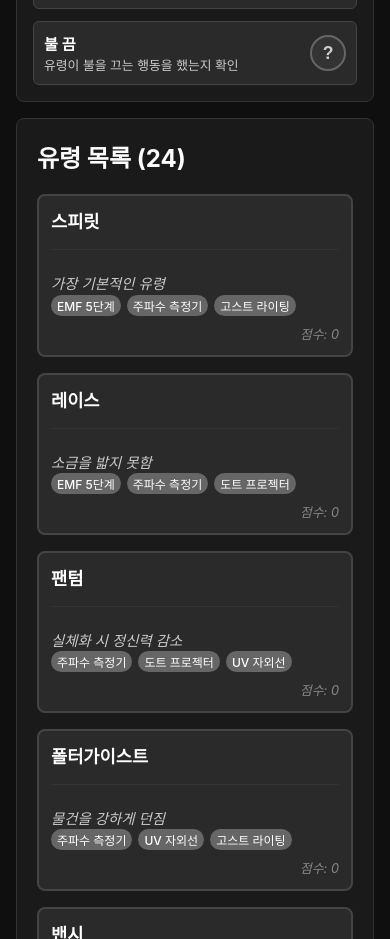
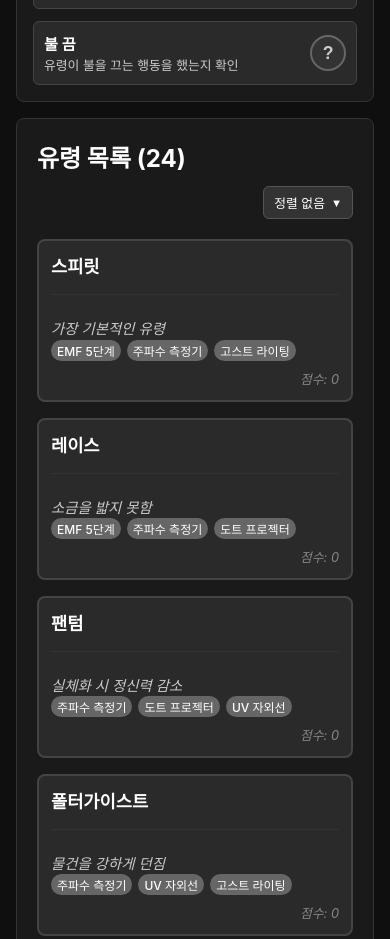
Before and after one commit to sthgml/ghost-note, a React (Create React App) app: page / in a window 390 px wide. Shown: the part 1540-2479 px from the top of the page. Built offline with nearby package versions, Linux system fonts and the light colour scheme.

Commit message:
feat: 정렬

```diff
--- a/src/components/GhostList.css
+++ b/src/components/GhostList.css
@@ -6,10 +6,88 @@
   color: #fff;
 }
 
-.ghost-list h2 {
-  margin: 0 0 20px 0;
+.ghost-list-header {
+  display: flex;
+  justify-content: space-between;
+  align-items: center;
+  margin-bottom: 20px;
+}
+
+.ghost-list-header h2 {
+  margin: 0;
   color: #fff;
   font-size: 1.5rem;
+}
+
+.sort-container {
+  position: relative;
+}
+
+.sort-button {
+  background: #333;
+  border: 1px solid #555;
+  border-radius: 6px;
+  color: #fff;
+  padding: 8px 12px;
+  cursor: pointer;
+  display: flex;
+  align-items: center;
+  gap: 6px;
+  font-size: 0.9rem;
+  transition: all 0.2s ease;
+}
+
+.sort-button:hover {
+  background: #444;
+  border-color: #666;
+}
+
+.dropdown-arrow {
+  font-size: 0.7rem;
+  transition: transform 0.2s ease;
+}
+
+.sort-dropdown {
+  position: absolute;
+  top: 100%;
+  right: 0;
+  background: #2a2a2a;
+  border: 1px solid #555;
+  border-radius: 6px;
+  box-shadow: 0 4px 12px rgba(0, 0, 0, 0.3);
+  z-index: 1000;
+  min-width: 120px;
+  margin-top: 4px;
+}
+
+.sort-option {
+  display: block;
+  width: 100%;
+  background: none;
+  border: none;
+  color: #fff;
+  padding: 8px 12px;
+  text-align: left;
+  cursor: pointer;
+  font-size: 0.9rem;
+  transition: background-color 0.2s ease;
+}
+
+.sort-option:hover {
+  background: #444;
+}
+
+.sort-option.active {
+  background: #555;
+  color: #fff;
+}
+
+.sort-option:first-child {
+  border-radius: 6px 6px 0 0;
+}
+
+.sort-option:last-child {
+  border-radius: 0 0 6px 6px;
 }
 
 .ghost-summary {
@@ -222,9 +300,14 @@
 
 /* 반응형 디자인 */
 @media (max-width: 768px) {
-  .ghost-summary {
+  .ghost-list-header {
     flex-direction: column;
-    gap: 16px;
+    align-items: flex-start;
+    gap: 12px;
+  }
+
+  .sort-container {
+    align-self: flex-end;
   }
 
   .ghosts-grid {
@@ -249,4 +332,9 @@
     font-size: 0.75rem;
     padding: 2px 6px;
   }
+
+  .sort-button {
+    font-size: 0.8rem;
+    padding: 6px 10px;
+  }
 }
--- a/src/components/GhostList.tsx
+++ b/src/components/GhostList.tsx
@@ -1,8 +1,10 @@
-import React from 'react';
+import React, { useState, useMemo } from 'react';
 import { Ghost } from '../types/ghost';
 import './GhostList.css';
 import { isPossibleGhosts, calculateGhostScore, getPossibilityTags } from '../utils/ghostLogic';
 import { EVIDENCE_NAMES } from '../data/evidence';
+
+type SortOption = 'score' | 'none';
 
 interface GhostListProps {
   ghosts: Ghost[];
@@ -19,6 +21,23 @@ const GhostList: React.FC<GhostListProps> = ({
   selectedGhost,
   onGhostSelect
 }) => {
+  const [sortOption, setSortOption] = useState<SortOption>('none');
+  const [isDropdownOpen, setIsDropdownOpen] = useState(false);
+
+  // 정렬된 유령 목록 계산
+  const sortedGhosts = useMemo(() => {
+    if (sortOption === 'none') {
+      return ghosts;
+    }
+
+    return [...ghosts].sort((a, b) => {
+      const scoreA = calculateGhostScore(a, evidenceState, checklistState);
+      const scoreB = calculateGhostScore(b, evidenceState, checklistState);
+
+      // 점수 순 정렬 (높은 점수가 위로)
+      return scoreB - scoreA;
+    });
+  }, [ghosts, evidenceState, checklistState, sortOption]);
 
   const handleGhostClick = (ghost: Ghost) => {
     if (selectedGhost?.id === ghost.id) {
@@ -26,6 +45,15 @@ const GhostList: React.FC<GhostListProps> = ({
     } else {
       onGhostSelect(ghost);
     }
+  };
+
+  const handleSortChange = (option: SortOption) => {
+    setSortOption(option);
+    setIsDropdownOpen(false);
+  };
+
+  const toggleDropdown = () => {
+    setIsDropdownOpen(!isDropdownOpen);
   };
 
   const renderPossibilityTags = (score: number) => {
@@ -45,11 +73,49 @@ const GhostList: React.FC<GhostListProps> = ({
     return tags;
   };
 
+  const getSortButtonText = () => {
+    switch (sortOption) {
+      case 'score':
+        return '점수 순';
+      case 'none':
+        return '정렬 없음';
+      default:
+        return '정렬';
+    }
+  };
+
   return (
     <div className="ghost-list">
-      <h2>유령 목록 ({ghosts.length})</h2>
+      <div className="ghost-list-header">
+        <h2>유령 목록 ({sortedGhosts.length})</h2>
+        <div className="sort-container">
+          <button
+            className="sort-button"
+            onClick={toggleDropdown}
+          >
+            {getSortButtonText()}
+            <span className="dropdown-arrow">▼</span>
+          </button>
+          {isDropdownOpen && (
+            <div className="sort-dropdown">
+              <button
+                className={`sort-option ${sortOption === 'score' ? 'active' : ''}`}
+                onClick={() => handleSortChange('score')}
+              >
+                점수 순
+              </button>
+              <button
+                className={`sort-option ${sortOption === 'none' ? 'active' : ''}`}
+                onClick={() => handleSortChange('none')}
+              >
+                정렬 없음
+              </button>
+            </div>
+          )}
+        </div>
+      </div>
       <div className="ghosts-grid">
-        {ghosts.map((ghost) => {
+        {sortedGhosts.map((ghost) => {
           const isSelected = selectedGhost?.id === ghost.id;
           const isRuledOut = ghost.evidences.some(evidence =>
             evidenceState[evidence] === 'ruled-out'
```
